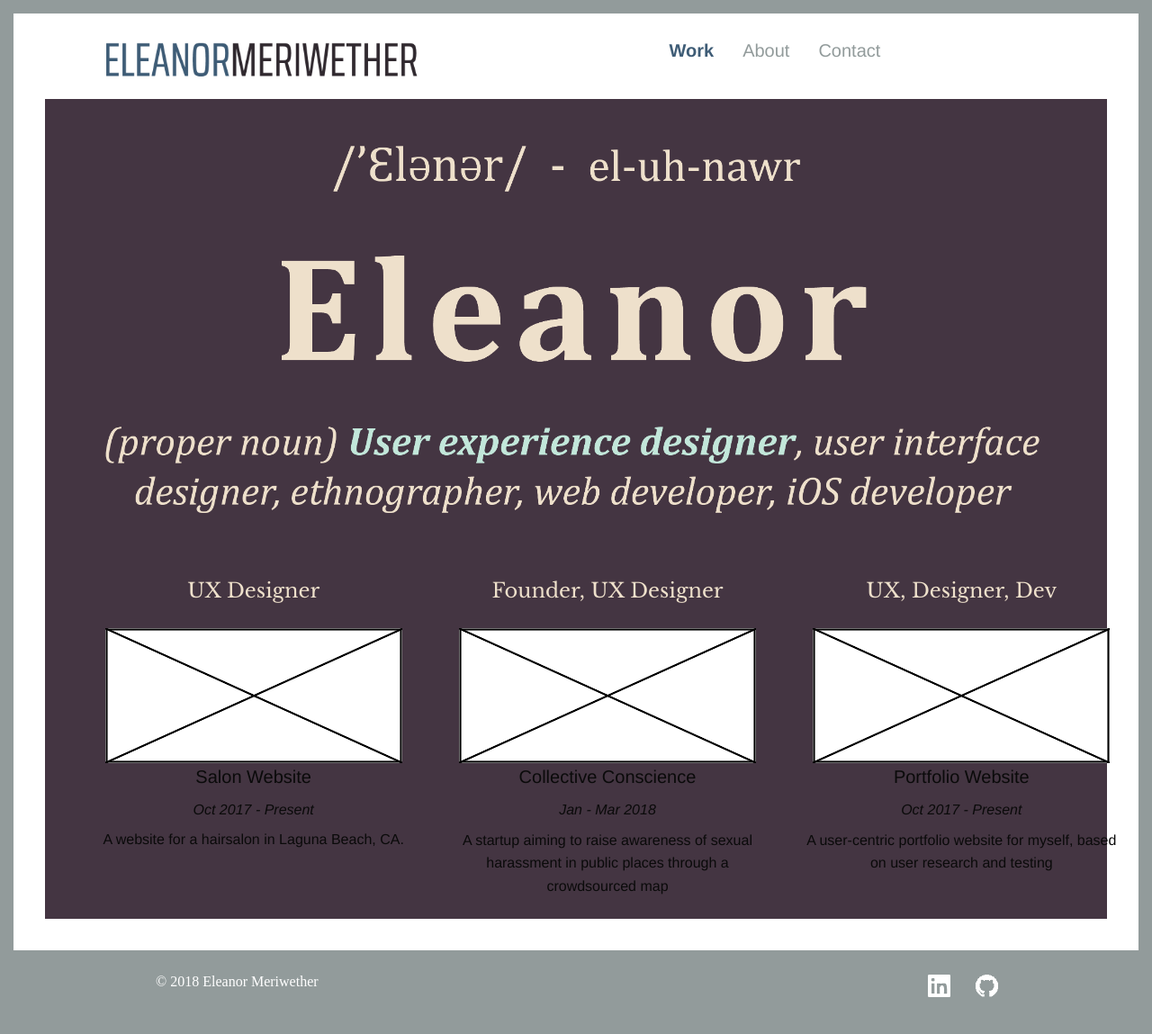
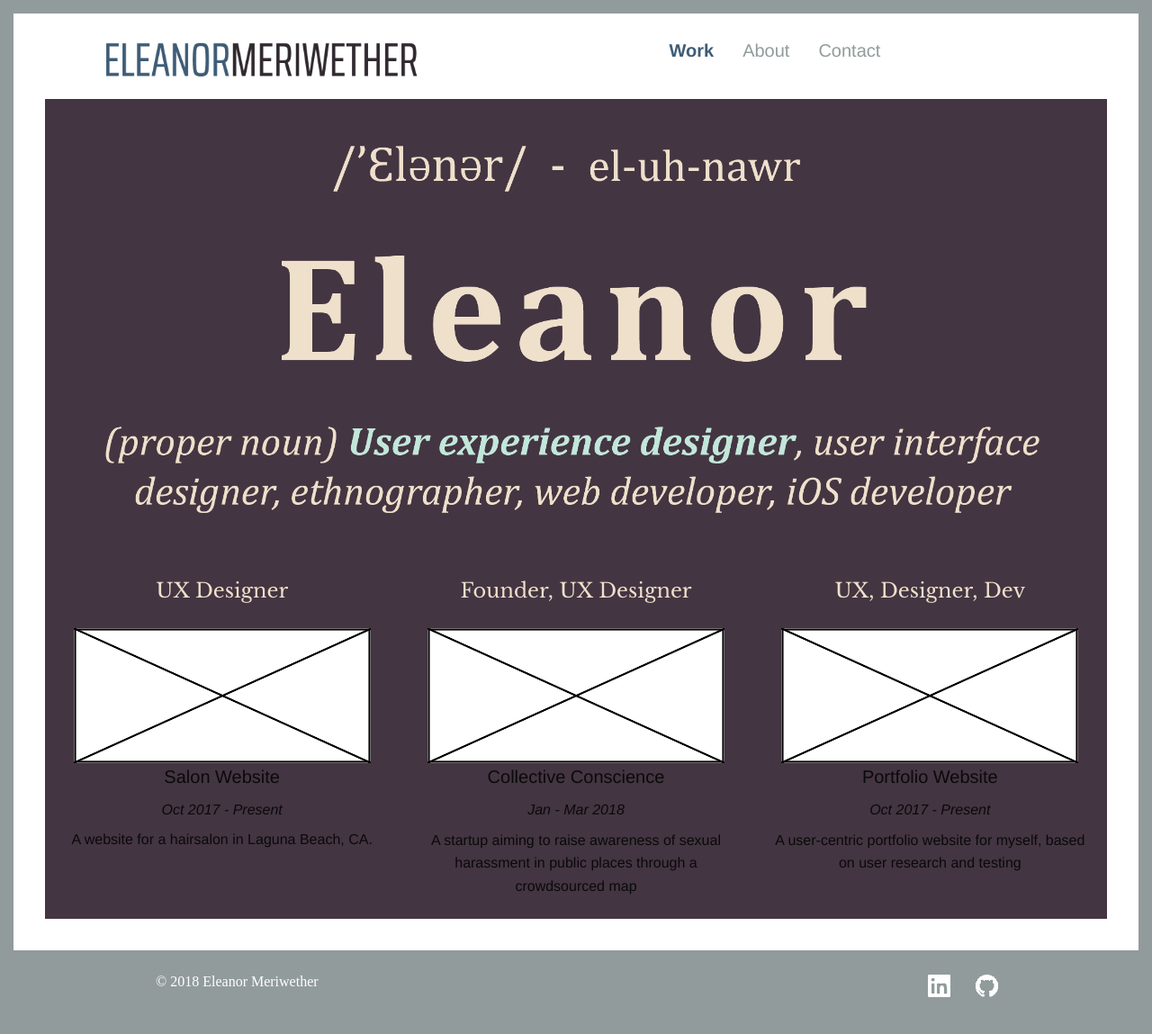
Before and after one commit to emeriwether/emeriwether.github.io, a Jekyll site: the page built from index.html, in a window 1280 px wide. Shown: the whole page at 90% size. Built offline with Jekyll 4.4.1, drawn with Linux system fonts in a browser that asks for light colours; some web fonts are replaced.

Commit message:
remove workgallery margin

```diff
--- a/css/home.css
+++ b/css/home.css
@@ -126,5 +126,4 @@ body {
 }
 
 #workGallery {
-    margin: 0 35px 0 35px;
 }
```
